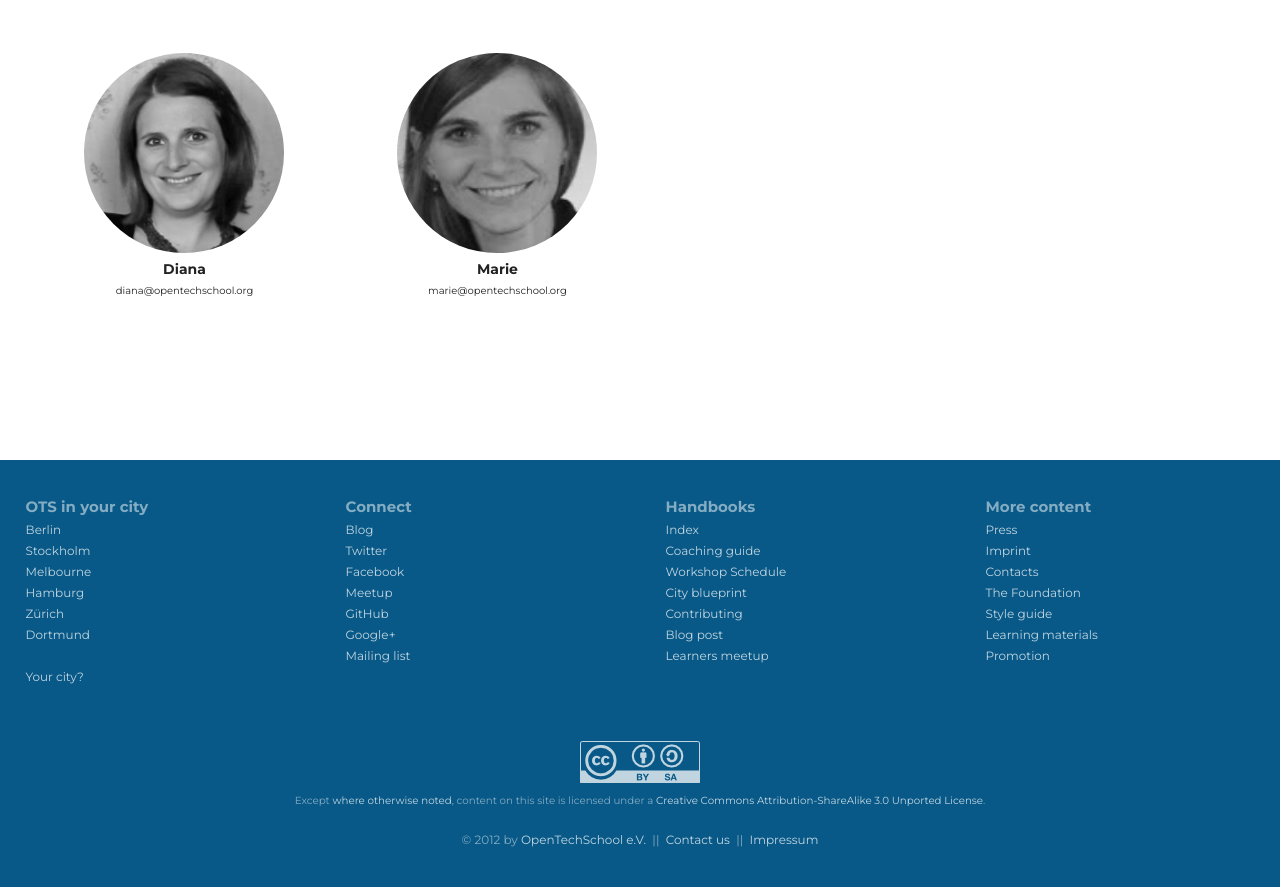
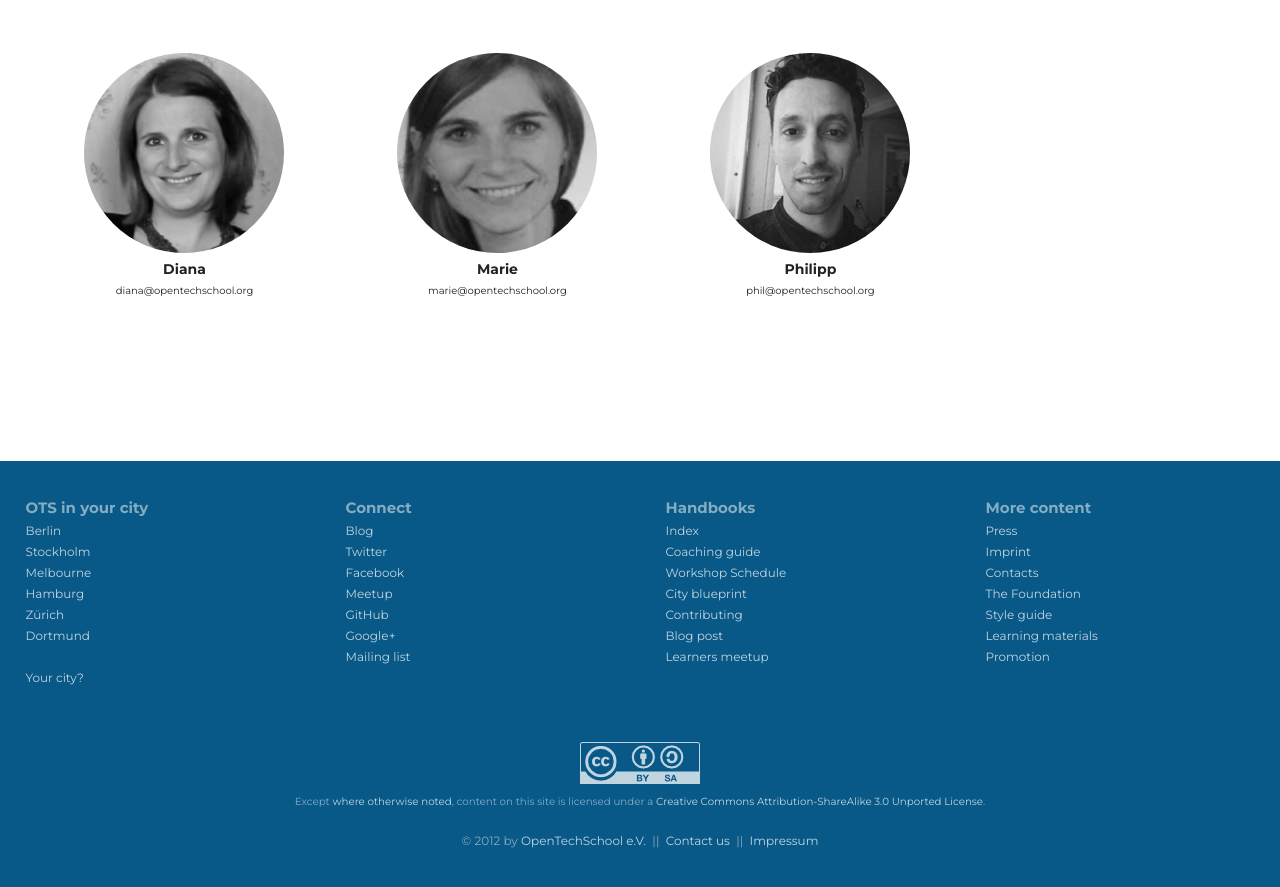
Before and after one commit to OpenTechSchool/www.opentechschool.org, a Jekyll site: the page built from hamburg/index.md, in a window 1280 px wide and 900 px high, scrolled down 1132 px. Shown: the top 887 px of the window. Built offline with Jekyll 4.4.1, drawn with Linux system fonts in a browser that asks for light colours; nearby versions of some CDN libraries.

Commit message:
hamburg is growing

```diff
--- a/hamburg/index.md
+++ b/hamburg/index.md
@@ -34,6 +34,13 @@ custom_events: "<div class=\"event\">
     <p>marie@opentechschool.org</p>
   </li>
 
+
+  <li class="member">
+    <img src="/images/team/philipp.jpg">
+    <h3>Philipp</h3>
+    <p>phil@opentechschool.org</p>
+  </li>
+
 </ul>
 
 <!-- <div style="display: block; margin: 15px auto; width:522px">
```
Also changed, not shown: images/team/philipp.jpg (added).
